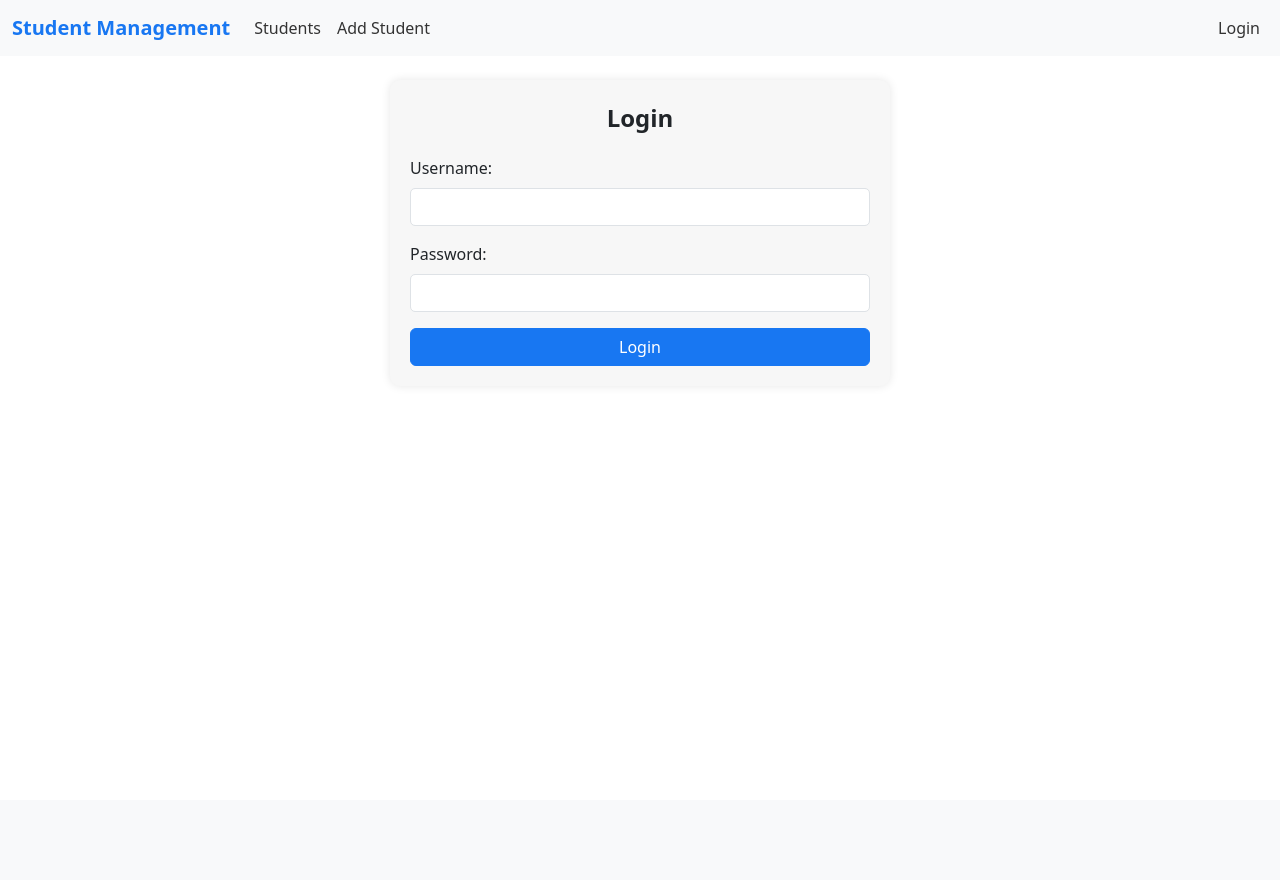
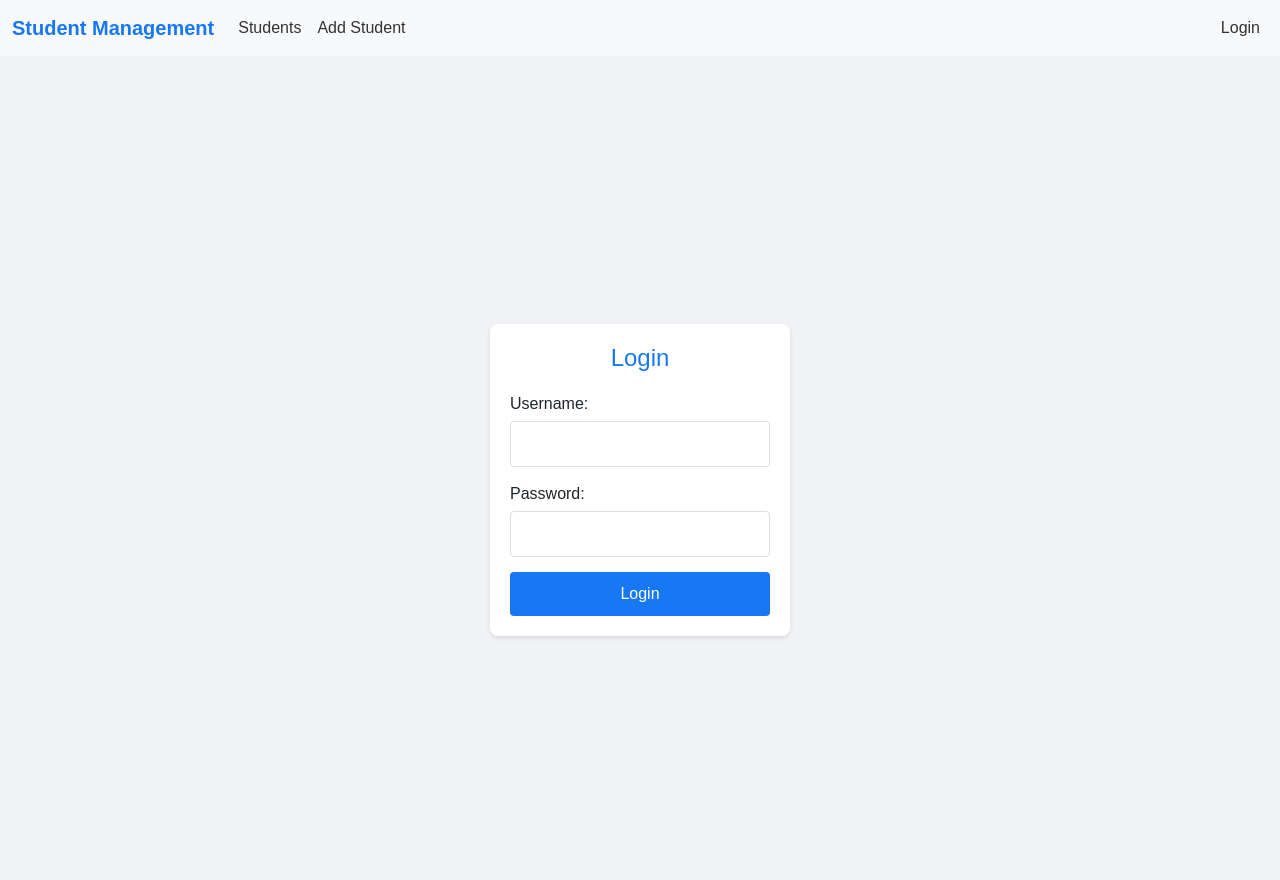
Before and after one commit to ivanivan999/student_management, a Django app: page /login/ in a window 1280 px wide. Before the commit the page ends 366 px from the top, so only its background shows below. Run offline with Django 4.2, Linux system fonts and the light colour scheme; some libraries are stand-ins or nearby versions.

Commit message:
add README and update login function

```diff
--- a/student_management/main_app/templates/main_app/login.html
+++ b/student_management/main_app/templates/main_app/login.html
@@ -1,21 +1,75 @@
+<!-- main_app/templates/main_app/login.html -->
 {% extends 'base.html' %}
 
 {% block title %}Login{% endblock %}
 
 {% block content %}
-<div class="form-container">
-    <div class="form-title">Login</div>
-    <form method="post">
-        {% csrf_token %}
-        <div class="mb-3">
-            <label for="username" class="form-label">Username:</label>
-            <input type="text" class="form-control" id="username" name="username" required>
-        </div>
-        <div class="mb-3">
-            <label for="password" class="form-label">Password:</label>
-            <input type="password" class="form-control" id="password" name="password" required>
-        </div>
-        <button type="submit" class="btn btn-primary w-100">Login</button>
-    </form>
+<style>
+    body {
+        background-color: #f0f2f5;
+        font-family: Arial, sans-serif;
+    }
+    .login-container {
+        display: flex;
+        justify-content: center;
+        align-items: center;
+        height: 100vh;
+    }
+    .login-box {
+        background-color: white;
+        padding: 20px;
+        border-radius: 8px;
+        box-shadow: 0 2px 4px rgba(0, 0, 0, 0.1);
+        width: 300px;
+    }
+    .login-box h2 {
+        color: #1877f2;
+        font-size: 24px;
+        margin-bottom: 20px;
+        text-align: center;
+    }
+    .form-group {
+        margin-bottom: 15px;
+    }
+    .form-group label {
+        display: block;
+        margin-bottom: 5px;
+    }
+    .form-group input {
+        width: 100%;
+        padding: 10px;
+        border: 1px solid #ddd;
+        border-radius: 4px;
+    }
+    .btn-primary {
+        background-color: #1877f2;
+        border: none;
+        color: white;
+        padding: 10px;
+        width: 100%;
+        border-radius: 4px;
+        cursor: pointer;
+    }
+    .btn-primary:hover {
+        background-color: #155db2;
+    }
+</style>
+
+<div class="login-container">
+    <div class="login-box">
+        <h2>Login</h2>
+        <form method="post">
+            {% csrf_token %}
+            <div class="form-group">
+                <label for="id_username">Username:</label>
+                <input type="text" name="username" class="form-control" id="id_username" required>
+            </div>
+            <div class="form-group">
+                <label for="id_password">Password:</label>
+                <input type="password" name="password" class="form-control" id="id_password" required>
+            </div>
+            <button type="submit" class="btn btn-primary">Login</button>
+        </form>
+    </div>
 </div>
 {% endblock %}
--- a/student_management/student_management/settings.py
+++ b/student_management/student_management/settings.py
@@ -116,6 +116,10 @@ AUTH_PASSWORD_VALIDATORS = [
     },
 ]
 
+# settings.py
+LOGIN_URL = 'login'
+LOGIN_REDIRECT_URL = '/'
+LOGOUT_REDIRECT_URL = '/'
 
 # Internationalization
 # https://docs.djangoproject.com/en/4.2/topics/i18n/
--- a/student_management/student_management/urls.py
+++ b/student_management/student_management/urls.py
@@ -18,11 +18,14 @@ from django.contrib import admin
 from django.urls import path, include
 from django.conf.urls import handler404
 from django.views.generic import TemplateView
+from django.contrib.auth import views as auth_views
+
 
 urlpatterns = [
 
     path('admin/', admin.site.urls),
     path('', include('main_app.urls')),
+    path('login/', auth_views.LoginView.as_view(template_name='main_app/login.html'), name='login'),
 ]
 
 handler404 = 'main_app.views.custom_404'
```
Also changed, not shown: README.md.
